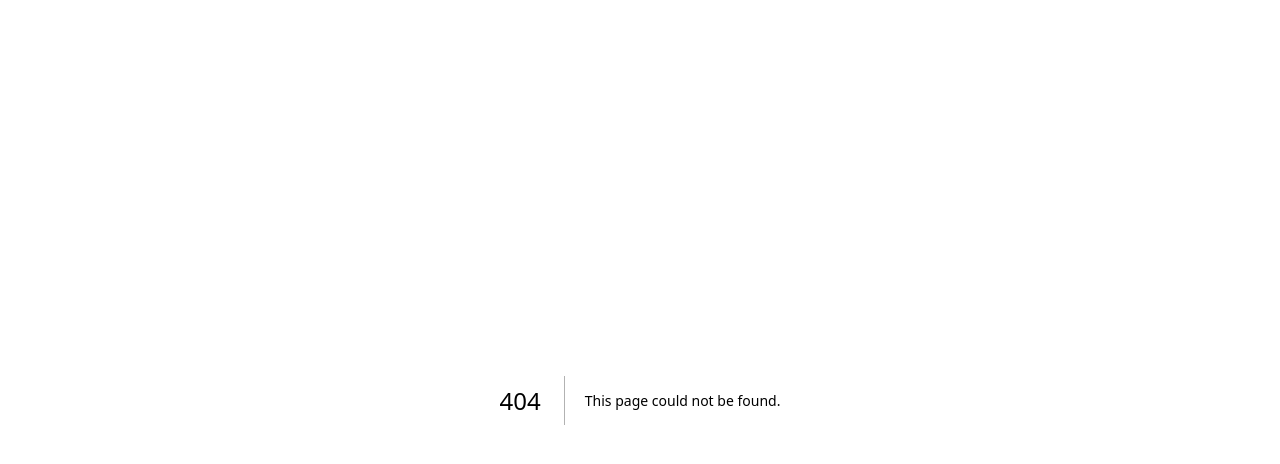
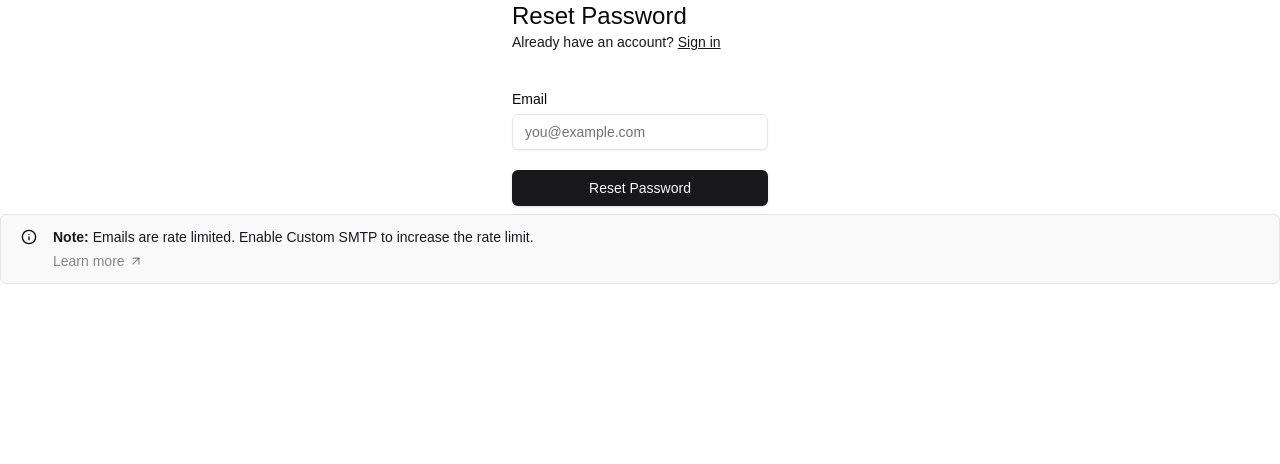
Before and after one commit to vpgits/easyRTI, a Next.js app: page /forgot-password in a window 1280 px wide. Before the commit this address had no page. Shown: the top 464 px of the page. Built offline with nearby package versions, Linux system fonts and the light colour scheme.

Commit message:
feat: add password recovery

```diff
--- /dev/null
+++ b/app/(auth)/auth/callback/route.ts
@@ -0,0 +1,24 @@
+import { createClient } from "@/utils/supabase/server";
+import { NextResponse } from "next/server";
+
+export async function GET(request: Request) {
+  // The `/auth/callback` route is required for the server-side auth flow implemented
+  // by the SSR package. It exchanges an auth code for the user's session.
+  // https://supabase.com/docs/guides/auth/server-side/nextjs
+  const requestUrl = new URL(request.url);
+  const code = requestUrl.searchParams.get("code");
+  const origin = requestUrl.origin;
+  const redirectTo = requestUrl.searchParams.get("redirect_to")?.toString();
+
+  if (code) {
+    const supabase = await createClient();
+    await supabase.auth.exchangeCodeForSession(code);
+  }
+
+  if (redirectTo) {
+    return NextResponse.redirect(`${origin}${redirectTo}`);
+  }
+
+  // URL to redirect to after sign up process completes
+  return NextResponse.redirect(`${origin}/protected`);
+}
--- /dev/null
+++ b/app/(auth)/forgot-password/page.tsx
@@ -0,0 +1,37 @@
+import { forgotPasswordAction } from "@/app/actions";
+import { FormMessage, Message } from "@/components/form-message";
+import { SubmitButton } from "@/components/submit-button";
+import { Input } from "@/components/ui/input";
+import { Label } from "@/components/ui/label";
+import Link from "next/link";
+import { SmtpMessage } from "../smtp-message";
+
+export default async function ForgotPassword(props: {
+  searchParams: Promise<Message>;
+}) {
+  const searchParams = await props.searchParams;
+  return (
+    <>
+      <form className="flex-1 flex flex-col w-full gap-2 text-foreground [&>input]:mb-6 min-w-64 max-w-64 mx-auto">
+        <div>
+          <h1 className="text-2xl font-medium">Reset Password</h1>
+          <p className="text-sm text-secondary-foreground">
+            Already have an account?{" "}
+            <Link className="text-primary underline" href="/sign-in">
+              Sign in
+            </Link>
+          </p>
+        </div>
+        <div className="flex flex-col gap-2 [&>input]:mb-3 mt-8">
+          <Label htmlFor="email">Email</Label>
+          <Input name="email" placeholder="you@example.com" required />
+          <SubmitButton formAction={forgotPasswordAction}>
+            Reset Password
+          </SubmitButton>
+          <FormMessage message={searchParams} />
+        </div>
+      </form>
+      <SmtpMessage />
+    </>
+  );
+}
--- /dev/null
+++ b/app/(auth)/protected/reset-password/page.tsx
@@ -0,0 +1,37 @@
+import { resetPasswordAction } from "@/app/actions";
+import { FormMessage, Message } from "@/components/form-message";
+import { SubmitButton } from "@/components/submit-button";
+import { Input } from "@/components/ui/input";
+import { Label } from "@/components/ui/label";
+
+export default async function ResetPassword(props: {
+  searchParams: Promise<Message>;
+}) {
+  const searchParams = await props.searchParams;
+  return (
+    <form className="flex flex-col w-full max-w-md p-4 gap-2 [&>input]:mb-4">
+      <h1 className="text-2xl font-medium">Reset password</h1>
+      <p className="text-sm text-foreground/60">
+        Please enter your new password below.
+      </p>
+      <Label htmlFor="password">New password</Label>
+      <Input
+        type="password"
+        name="password"
+        placeholder="New password"
+        required
+      />
+      <Label htmlFor="confirmPassword">Confirm password</Label>
+      <Input
+        type="password"
+        name="confirmPassword"
+        placeholder="Confirm password"
+        required
+      />
+      <SubmitButton formAction={resetPasswordAction}>
+        Reset password
+      </SubmitButton>
+      <FormMessage message={searchParams} />
+    </form>
+  );
+}
--- /dev/null
+++ b/app/(auth)/smtp-message.tsx
@@ -0,0 +1,25 @@
+import { ArrowUpRight, InfoIcon } from "lucide-react";
+import Link from "next/link";
+
+export function SmtpMessage() {
+  return (
+    <div className="bg-muted/50 px-5 py-3 border rounded-md flex gap-4">
+      <InfoIcon size={16} className="mt-0.5" />
+      <div className="flex flex-col gap-1">
+        <small className="text-sm text-secondary-foreground">
+          <strong> Note:</strong> Emails are rate limited. Enable Custom SMTP to
+          increase the rate limit.
+        </small>
+        <div>
+          <Link
+            href="https://supabase.com/docs/guides/auth/auth-smtp"
+            target="_blank"
+            className="text-primary/50 hover:text-primary flex items-center text-sm gap-1"
+          >
+            Learn more <ArrowUpRight size={14} />
+          </Link>
+        </div>
+      </div>
+    </div>
+  );
+}
--- /dev/null
+++ b/app/actions.ts
@@ -0,0 +1,134 @@
+"use server";
+
+import { encodedRedirect } from "@/utils/utils";
+import { createClient } from "@/utils/supabase/server";
+import { headers } from "next/headers";
+import { redirect } from "next/navigation";
+
+export const signUpAction = async (formData: FormData) => {
+  const email = formData.get("email")?.toString();
+  const password = formData.get("password")?.toString();
+  const supabase = await createClient();
+  const origin = (await headers()).get("origin");
+
+  if (!email || !password) {
+    return encodedRedirect(
+      "error",
+      "/sign-up",
+      "Email and password are required",
+    );
+  }
+
+  const { error } = await supabase.auth.signUp({
+    email,
+    password,
+    options: {
+      emailRedirectTo: `${origin}/auth/callback`,
+    },
+  });
+
+  if (error) {
+    console.error(error.code + " " + error.message);
+    return encodedRedirect("error", "/sign-up", error.message);
+  } else {
+    return encodedRedirect(
+      "success",
+      "/sign-up",
+      "Thanks for signing up! Please check your email for a verification link.",
+    );
+  }
+};
+
+export const signInAction = async (formData: FormData) => {
+  const email = formData.get("email") as string;
+  const password = formData.get("password") as string;
+  const supabase = await createClient();
+
+  const { error } = await supabase.auth.signInWithPassword({
+    email,
+    password,
+  });
+
+  if (error) {
+    return encodedRedirect("error", "/sign-in", error.message);
+  }
+
+  return redirect("/protected");
+};
+
+export const forgotPasswordAction = async (formData: FormData) => {
+  const email = formData.get("email")?.toString();
+  const supabase = await createClient();
+  const origin = (await headers()).get("origin");
+  const callbackUrl = formData.get("callbackUrl")?.toString();
+
+  if (!email) {
+    return encodedRedirect("error", "/forgot-password", "Email is required");
+  }
+
+  const { error } = await supabase.auth.resetPasswordForEmail(email, {
+    redirectTo: `${origin}/auth/callback?redirect_to=/protected/reset-password`,
+  });
+
+  if (error) {
+    console.error(error.message);
+    return encodedRedirect(
+      "error",
+      "/forgot-password",
+      "Could not reset password",
+    );
+  }
+
+  if (callbackUrl) {
+    return redirect(callbackUrl);
+  }
+
+  return encodedRedirect(
+    "success",
+    "/forgot-password",
+    "Check your email for a link to reset your password.",
+  );
+};
+
+export const resetPasswordAction = async (formData: FormData) => {
+  const supabase = await createClient();
+
+  const password = formData.get("password") as string;
+  const confirmPassword = formData.get("confirmPassword") as string;
+
+  if (!password || !confirmPassword) {
+    encodedRedirect(
+      "error",
+      "/protected/reset-password",
+      "Password and confirm password are required",
+    );
+  }
+
+  if (password !== confirmPassword) {
+    encodedRedirect(
+      "error",
+      "/protected/reset-password",
+      "Passwords do not match",
+    );
+  }
+
+  const { error } = await supabase.auth.updateUser({
+    password: password,
+  });
+
+  if (error) {
+    encodedRedirect(
+      "error",
+      "/protected/reset-password",
+      "Password update failed",
+    );
+  }
+
+  encodedRedirect("success", "/protected/reset-password", "Password updated");
+};
+
+export const signOutAction = async () => {
+  const supabase = await createClient();
+  await supabase.auth.signOut();
+  return redirect("/sign-in");
+};
--- /dev/null
+++ b/components/form-message.tsx
@@ -0,0 +1,24 @@
+export type Message =
+  | { success: string }
+  | { error: string }
+  | { message: string };
+
+export function FormMessage({ message }: { message: Message }) {
+  return (
+    <div className="flex flex-col gap-2 w-full max-w-md text-sm">
+      {"success" in message && (
+        <div className="text-foreground border-l-2 border-foreground px-4">
+          {message.success}
+        </div>
+      )}
+      {"error" in message && (
+        <div className="text-destructive-foreground border-l-2 border-destructive-foreground px-4">
+          {message.error}
+        </div>
+      )}
+      {"message" in message && (
+        <div className="text-foreground border-l-2 px-4">{message.message}</div>
+      )}
+    </div>
+  );
+}
--- /dev/null
+++ b/components/submit-button.tsx
@@ -0,0 +1,23 @@
+"use client";
+
+import { Button } from "@/components/ui/button";
+import { type ComponentProps } from "react";
+import { useFormStatus } from "react-dom";
+
+type Props = ComponentProps<typeof Button> & {
+  pendingText?: string;
+};
+
+export function SubmitButton({
+  children,
+  pendingText = "Submitting...",
+  ...props
+}: Props) {
+  const { pending } = useFormStatus();
+
+  return (
+    <Button type="submit" aria-disabled={pending} {...props}>
+      {pending ? pendingText : children}
+    </Button>
+  );
+}
--- /dev/null
+++ b/utils/utils.ts
@@ -0,0 +1,16 @@
+import { redirect } from "next/navigation";
+
+/**
+ * Redirects to a specified path with an encoded message as a query parameter.
+ * @param {('error' | 'success')} type - The type of message, either 'error' or 'success'.
+ * @param {string} path - The path to redirect to.
+ * @param {string} message - The message to be encoded and added as a query parameter.
+ * @returns {never} This function doesn't return as it triggers a redirect.
+ */
+export function encodedRedirect(
+  type: "error" | "success",
+  path: string,
+  message: string,
+) {
+  return redirect(`${path}?${type}=${encodeURIComponent(message)}`);
+}
```
